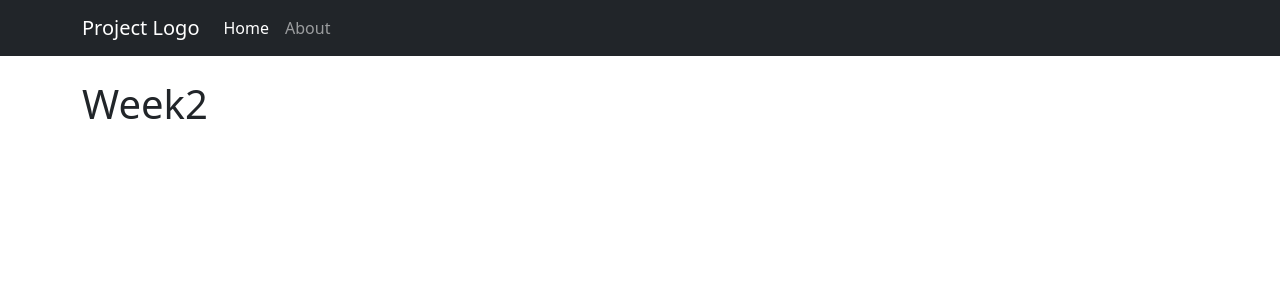
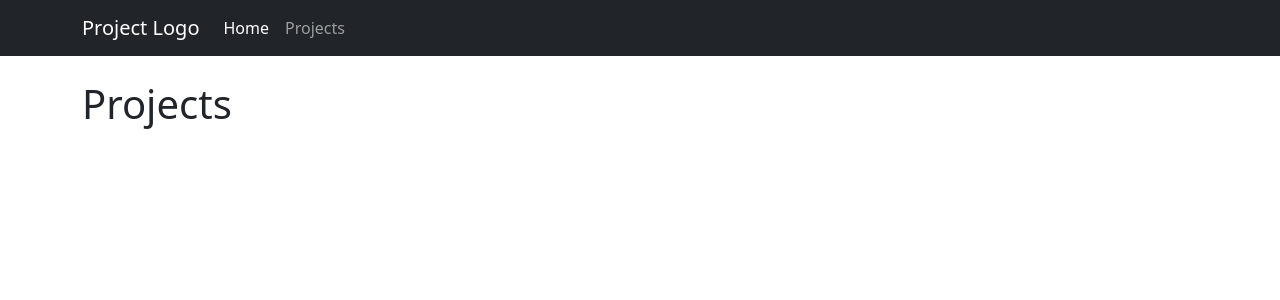
Before and after one commit to grodnik/my_flask, a Flask app: page / in a window 1280 px wide. Shown: the top 300 px of the page. Run offline with Flask 2, Linux system fonts and the light colour scheme.

Commit message:
basic projects list works

```diff
--- a/app.py
+++ b/app.py
@@ -3,11 +3,13 @@
 app = Flask(__name__)
 
 @app.route('/')
+
 def index():
-	myH1 = "Week2"
+	myH1 = "Projects"
 	return render_template("index.html", TheH1 = myH1)
 
-@app.route('/about')
-def about():
-	names = ["Joe", "Bill", "Wes"]
-	return render_template("about.html", names=names)
+@app.route('/projects')
+def projects():
+	title = "List Projects"
+	names = ["Refurbish", "Fire Suppression", "Water Valves"]
+	return render_template("projects.html", names=names)
--- a/templates/base.html
+++ b/templates/base.html
@@ -29,13 +29,14 @@
       <button class="navbar-toggler" type="button" data-bs-toggle="collapse" data-bs-target="#navbarSupportedContent" aria-controls="navbarSupportedContent" aria-expanded="false" aria-label="Toggle navigation">
         <span class="navbar-toggler-icon"></span>
       </button>
+
         <div class="collapse navbar-collapse" id="navbarSupportedContent">
           <ul class="navbar-nav me-auto mb-2 mb-lg-0">
             <li class="nav-item">
               <a class="nav-link active" aria-current="page" href="{{ url_for('index')}}">Home</a>
             </li>
             <li class="nav-item">
-              <a class="nav-link" href="{{ url_for('about')}}">About</a>
+              <a class="nav-link" href="{{ url_for('projects')}}">Projects</a>
             </li>
           </ul>
 
--- a/templates/about.html
+++ b/templates/projects.html
@@ -3,7 +3,7 @@
 {% block content %}
 
   <div class="container">
-    <h1>Week 2</h1>
+    <h1>Project List</h1>
     <p>
       {% for name in names %}
         {{ name }} <br/>
```
